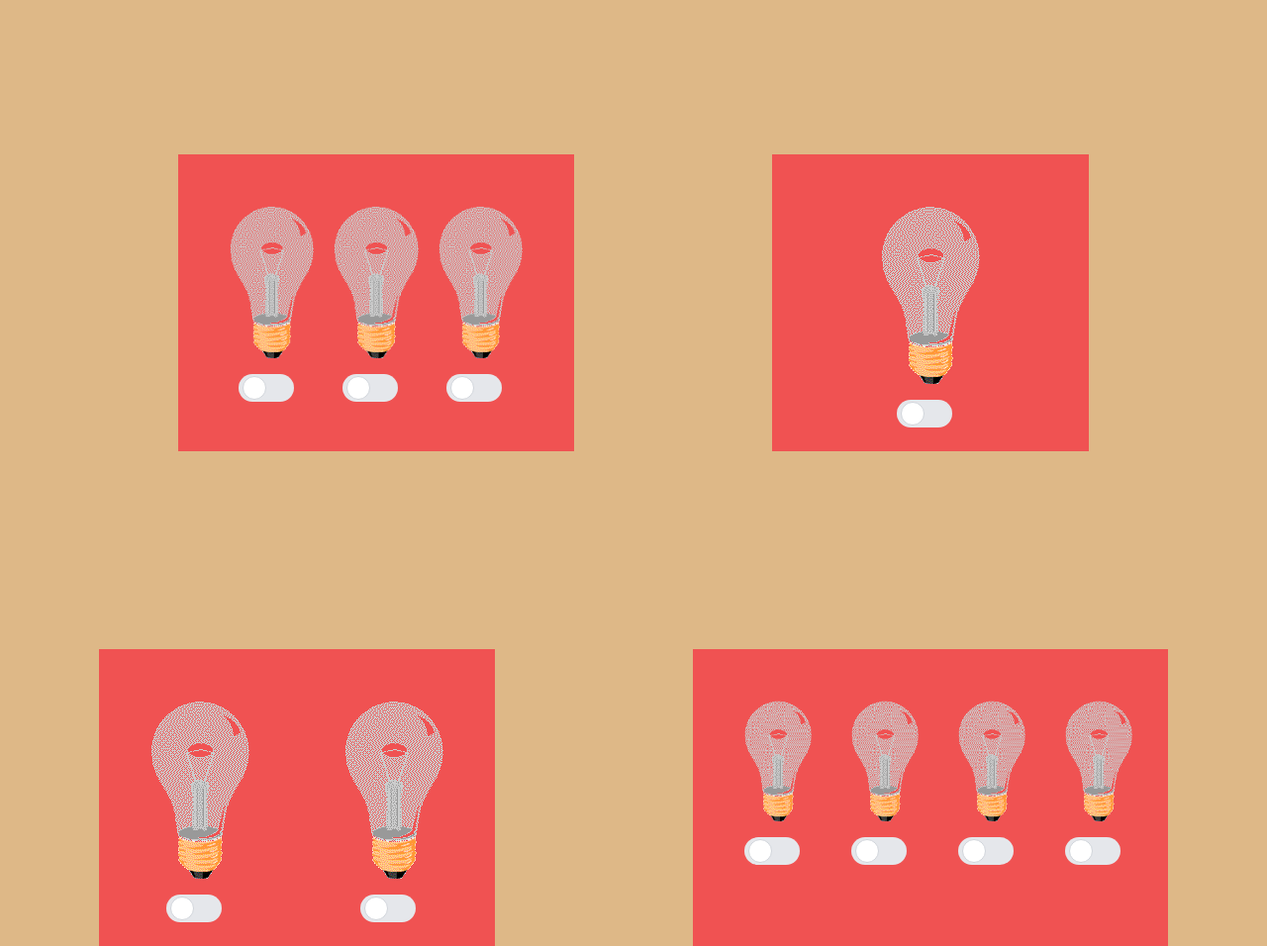
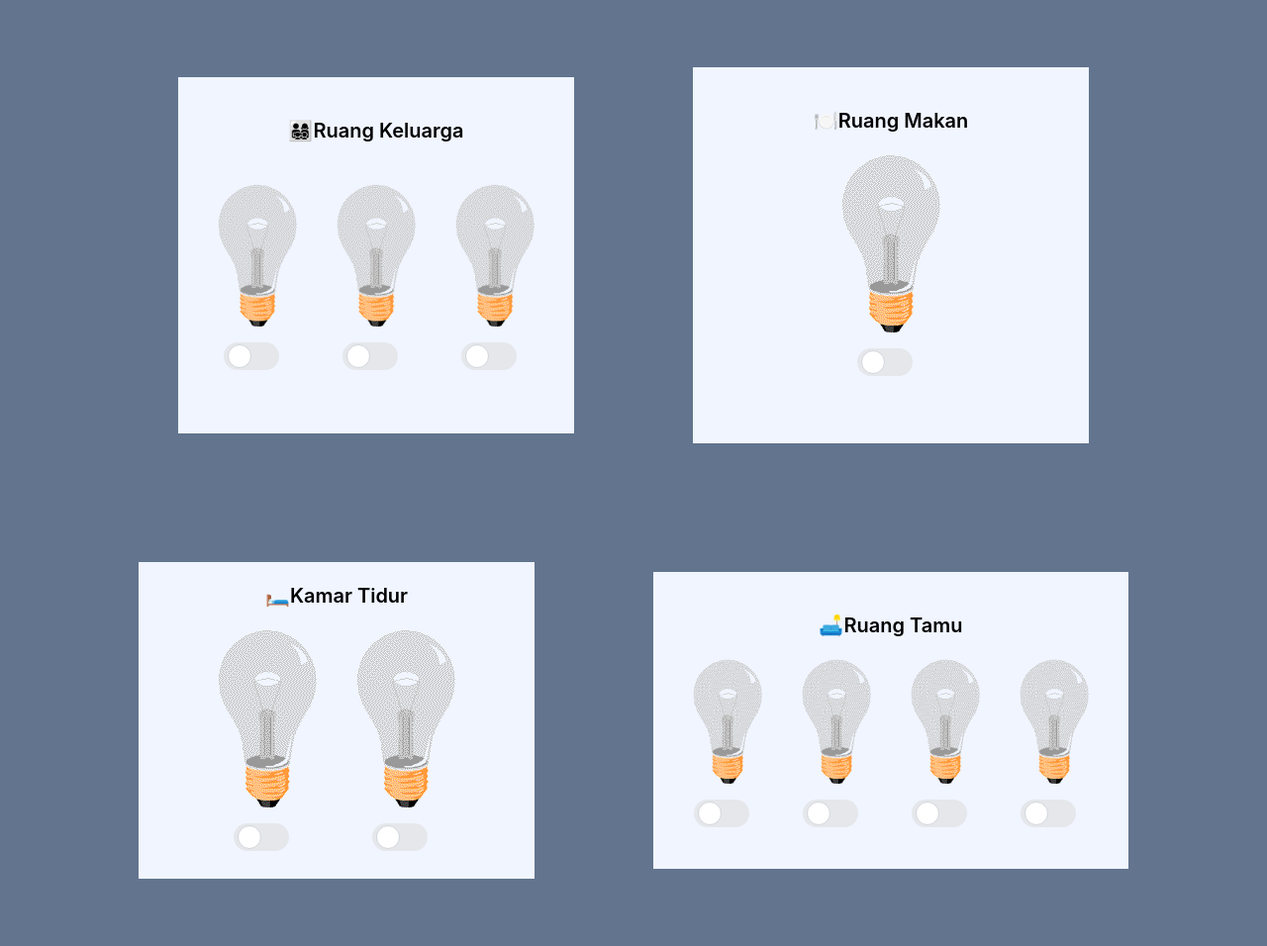
Before and after one commit to GadiseMustika/CETRAK-CETREK-HOUSE, a plain HTML site: page index.html in a window 1280 px wide. Shown: the whole page at 99% size. Drawn offline with nearby package versions, Linux system fonts and the light colour scheme.

Commit message:
merapihkan layout by tiap ruangan, dan memberikan penanda tiap ruangan

```diff
--- a/index.html
+++ b/index.html
@@ -9,26 +9,28 @@
       rel="stylesheet"
     />
     <title>Cetrak Cetrek Lampu Sesi 4</title>
-
     <style>
       body {
-        background-color: burlywood;
+        margin: 0;
         padding: 0;
-        margin: 0;
       }
     </style>
   </head>
-  <body>
+  <body class="bg-slate-500 m-0 p-0">
     <div class="max-h-max w-full">
       <div
-        class="container flex flex-wrap flex-row justify-center gap-50 items-center h-full mt-39"
+        class="container flex flex-wrap flex-row justify-center gap-30 items-center h-full mt-17"
       >
         <!-- Family Room -->
         <div
-          class="family-room bg-red-500 flex flex-row gap-5 justify-between w-100 h-75 p-13"
+          class="family-room bg-indigo-50 flex flex-col align-center p-10 w-100 h-90"
         >
+          <p class="text-center font-semibold text-xl gap-5">
+            👨‍👩‍👧‍👦Ruang Keluarga
+          </p>
+          <div class="flex flex-row justify-center gap-10">
             <!-- lampu 1 -->
-          <div class="flex flex-col items-center gap-4 mb-20">
+            <div class="flex flex-col items-center gap-4 mt-10">
               <img src="./assets/images/off.gif" alt="" id="lampu1" />
               <label class="inline-flex items-center cursor-pointer">
                 <input
@@ -47,7 +49,7 @@
             </div>
 
             <!-- lampu 2 -->
-          <div class="flex flex-col items-center gap-4 mb-20">
+            <div class="flex flex-col items-center gap-4 mt-10">
               <img src="./assets/images/off.gif" alt="" id="lampu2" />
               <label class="inline-flex items-center cursor-pointer">
                 <input
@@ -66,7 +68,7 @@
             </div>
 
             <!-- lampu 3 -->
-          <div class="flex flex-col items-center gap-4 mb-20">
+            <div class="flex flex-col items-center gap-4 mt-10">
               <img src="./assets/images/off.gif" alt="" id="lampu3" />
               <label class="inline-flex items-center cursor-pointer">
                 <input
@@ -84,11 +86,14 @@
               </label>
             </div>
           </div>
+        </div>
 
         <!-- Dining Room -->
         <div
-          class="dining-room bg-red-500 flex flex-row gap-5 justify-center w-80 h-75 p-13"
+          class="dining-room bg-indigo-50 flex flex-col w-100 h-95 gap-5 align-center p-10"
         >
+          <p class="text-center font-semibold text-xl">🍽️Ruang Makan</p>
+          <div class="flex flex-row justify-center">
             <!-- lampu 4 -->
             <div class="flex flex-col items-center gap-4 mb-20">
               <img src="./assets/images/off.gif" alt="" id="lampu4" />
@@ -108,11 +113,15 @@
               </label>
             </div>
           </div>
+        </div>
 
         <!-- Bedroom -->
         <div
-          class="bedroom bg-red-500 flex flex-row gap-5 justify-between w-100 h-75 p-13"
+          class="bedroom bg-indigo-50 flex flex-col gap-5 align-center w-100 h-80 p-5"
         >
+          <p class="text-center font-semibold text-xl gap-5">🛏️Kamar Tidur</p>
+
+          <div class="flex flex-row justify-center gap-10">
             <!-- lampu 5 -->
             <div class="flex flex-col items-center gap-4 mb-20">
               <img src="./assets/images/off.gif" alt="" id="lampu5" />
@@ -131,7 +140,6 @@
                 ></span>
               </label>
             </div>
-
             <!-- lampu 6 -->
             <div class="flex flex-col items-center gap-4 mb-20">
               <img src="./assets/images/off.gif" alt="" id="lampu6" />
@@ -151,11 +159,15 @@
               </label>
             </div>
           </div>
+        </div>
 
         <!-- Living Room -->
         <div
-          class="living-room bg-red-500 flex gap-10 justify-between w-120 h-75 p-13 basis-sm"
+          class="living-room bg-indigo-50 flex flex-col align-center w-120 h-75 p-10 gap-5"
         >
+          <p class="text-center font-semibold text-xl">🛋️Ruang Tamu</p>
+
+          <div class="flex flex-row justify-center gap-10">
             <!-- lampu 7 -->
             <div class="flex flex-col items-center gap-4">
               <img src="./assets/images/off.gif" alt="" id="lampu7" />
@@ -234,6 +246,7 @@
           </div>
         </div>
       </div>
+    </div>
 
     <!-- ini adalah script js -->
     <script src="saklar.js" type="application/javascript"></script>
--- a/saklar.js
+++ b/saklar.js
@@ -10,7 +10,7 @@ function familyRoom() {
   let lampu3 = document.getElementById("lampu3");
 
   if (toggle1.checked) {
-    lampu1.src = "assets/images/on.gif";
+    lampu1.src = "./assets/images/on.gif";
   } else {
     lampu1.src = "assets/images/off.gif";
   }
```
Lines whose indentation alone changed are shown as unchanged.
